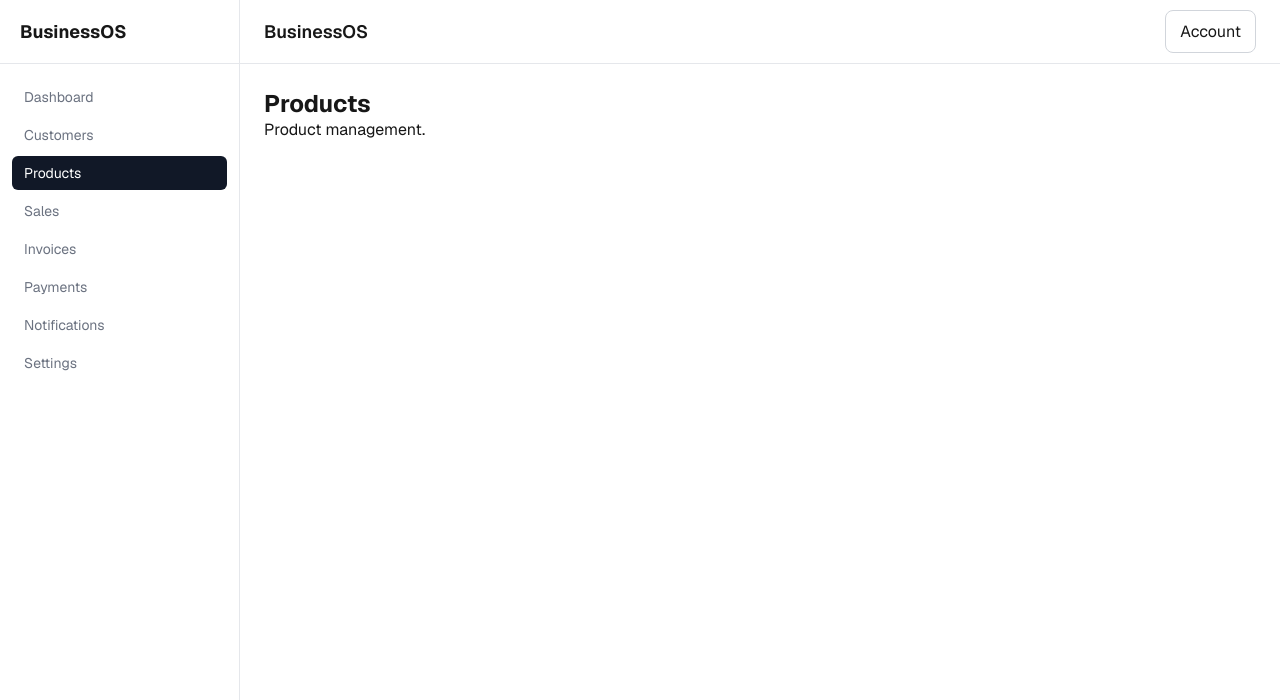
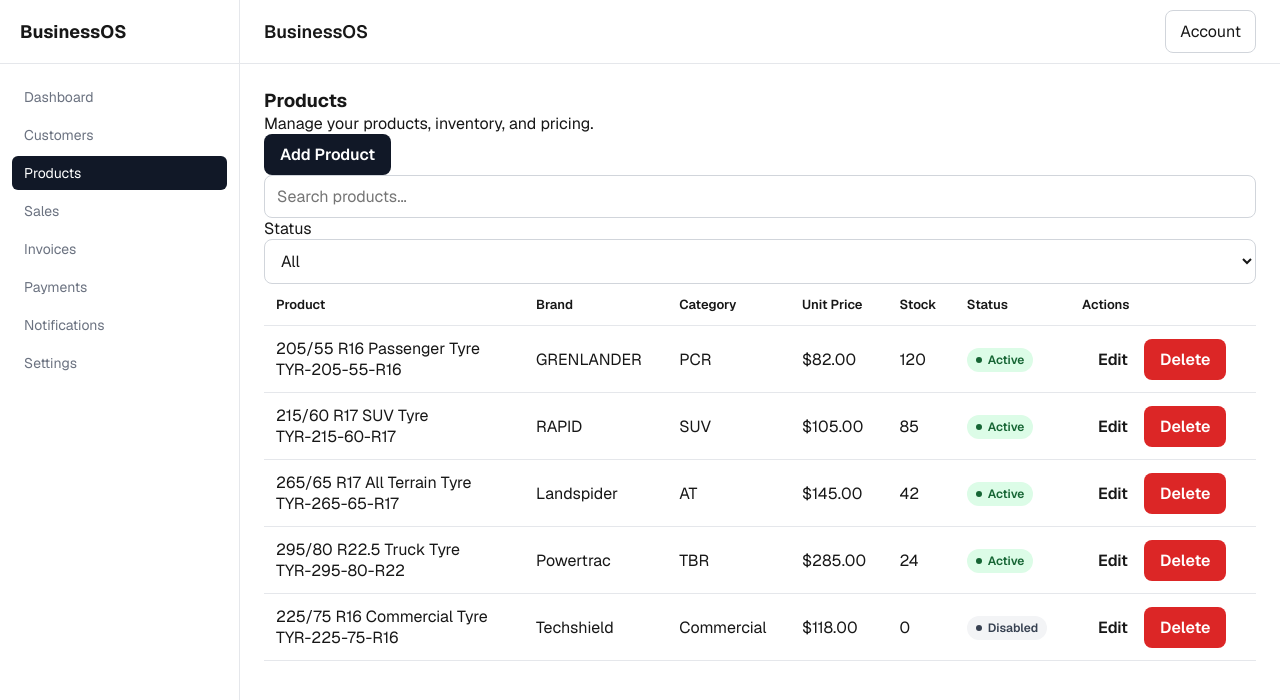
Before and after one commit to sathishbgit-source/businessos-ai, a Next.js app in the folder apps/web/: page /products in a window 1280 px wide. Shown: the top 700 px of the page. Built offline with nearby package versions, Linux system fonts and the light colour scheme.

Commit message:
feat(web): implement products management foundation

```diff
--- a/apps/web/app/(dashboard)/products/page.tsx
+++ b/apps/web/app/(dashboard)/products/page.tsx
@@ -1,8 +1,96 @@
+"use client";
+
+import { useState } from "react";
+import { ProductHeader } from "@/components/products/ProductHeader";
+import { ProductTable } from "@/components/products/ProductTable";
+import type {
+  Product,
+  ProductStatus,
+} from "@/components/products/data/product-data";
+import { useProductStore } from "@/lib/store/product-store";
+
 export default function ProductsPage() {
+  const [search, setSearch] = useState("");
+  const [statusFilter, setStatusFilter] = useState<
+    ProductStatus | "all"
+  >("all");
+
+  const products = useProductStore((state) => state.products);
+  const isLoading = useProductStore((state) => state.isLoading);
+  const error = useProductStore((state) => state.error);
+  const addProduct = useProductStore((state) => state.addProduct);
+  const updateProduct = useProductStore((state) => state.updateProduct);
+  const deleteProduct = useProductStore((state) => state.deleteProduct);
+  const clearError = useProductStore((state) => state.clearError);
+
+  const query = search.trim().toLowerCase();
+
+  const filteredProducts = products.filter((product) => {
+    const matchesSearch =
+      !query ||
+      [
+        product.name,
+        product.sku,
+        product.brand,
+        product.category,
+      ].some((value) => value.toLowerCase().includes(query));
+
+    const matchesStatus =
+      statusFilter === "all" || product.status === statusFilter;
+
+    return matchesSearch && matchesStatus;
+  });
+
+  const handleAddProduct = () => {
+    addProduct({
+      sku: "TYR-NEW",
+      name: "New Product",
+      brand: "GRENLANDER",
+      category: "PCR",
+      unitPrice: 100,
+      stockQuantity: 0,
+      status: "active",
+    });
+  };
+
+  const handleEditProduct = (product: Product) => {
+    updateProduct(product.id, {
+      name: `${product.name} - Updated`,
+    });
+  };
+
+  const handleDeleteProduct = (product: Product) => {
+    deleteProduct(product.id);
+  };
+
   return (
-    <section>
-      <h2>Products</h2>
-      <p>Product management.</p>
+    <section className="space-y-6">
+      <ProductHeader
+        search={search}
+        statusFilter={statusFilter}
+        onSearchChange={setSearch}
+        onStatusFilterChange={setStatusFilter}
+        onAddProduct={handleAddProduct}
+      />
+
+      {error ? (
+        <div role="alert">
+          <p>{error}</p>
+          <button type="button" onClick={clearError}>
+            Dismiss
+          </button>
+        </div>
+      ) : null}
+
+      {isLoading ? (
+        <p>Loading products...</p>
+      ) : (
+        <ProductTable
+          products={filteredProducts}
+          onEditProduct={handleEditProduct}
+          onDeleteProduct={handleDeleteProduct}
+        />
+      )}
     </section>
   );
 }
--- /dev/null
+++ b/apps/web/components/products/ProductHeader.tsx
@@ -0,0 +1,62 @@
+import { Button, Input } from "@/components/ui";
+import type { ProductStatus } from "./data/product-data";
+
+interface ProductHeaderProps {
+  search: string;
+  statusFilter: ProductStatus | "all";
+  onSearchChange: (value: string) => void;
+  onStatusFilterChange: (value: ProductStatus | "all") => void;
+  onAddProduct: () => void;
+}
+
+export function ProductHeader({
+  search,
+  statusFilter,
+  onSearchChange,
+  onStatusFilterChange,
+  onAddProduct,
+}: ProductHeaderProps) {
+  return (
+    <section>
+      <div className="flex flex-col gap-4 sm:flex-row sm:items-center sm:justify-between">
+        <div>
+          <h1 className="text-2xl font-semibold">Products</h1>
+          <p className="text-sm text-muted-foreground">
+            Manage your products, inventory, and pricing.
+          </p>
+        </div>
+
+        <Button onClick={onAddProduct}>Add Product</Button>
+      </div>
+
+      <div className="flex flex-col gap-3 sm:flex-row sm:items-end">
+        <div className="w-full sm:max-w-md">
+          <Input
+            value={search}
+            onChange={(event) => onSearchChange(event.target.value)}
+            placeholder="Search products..."
+            aria-label="Search products"
+          />
+        </div>
+
+        <label className="flex flex-col gap-1 text-sm">
+          <span>Status</span>
+          <select
+            value={statusFilter}
+            onChange={(event) =>
+              onStatusFilterChange(
+                event.target.value as ProductStatus | "all",
+              )
+            }
+            className="ui-input"
+            aria-label="Filter products by status"
+          >
+            <option value="all">All</option>
+            <option value="active">Active</option>
+            <option value="disabled">Disabled</option>
+          </select>
+        </label>
+      </div>
+    </section>
+  );
+}
--- /dev/null
+++ b/apps/web/components/products/ProductTable.tsx
@@ -0,0 +1,80 @@
+import { Button, StatusBadge, Table } from "@/components/ui";
+import type { Product } from "./data/product-data";
+
+interface ProductTableProps {
+  products: Product[];
+  onEditProduct: (product: Product) => void;
+  onDeleteProduct: (product: Product) => void;
+}
+
+export function ProductTable({
+  products,
+  onEditProduct,
+  onDeleteProduct,
+}: ProductTableProps) {
+  const columns = [
+    {
+      key: "name",
+      header: "Product",
+      render: (product: Product) => (
+        <div>
+          <p className="font-medium">{product.name}</p>
+          <p className="text-sm text-muted-foreground">{product.sku}</p>
+        </div>
+      ),
+    },
+    {
+      key: "brand",
+      header: "Brand",
+    },
+    {
+      key: "category",
+      header: "Category",
+    },
+    {
+      key: "unitPrice",
+      header: "Unit Price",
+      render: (product: Product) => `$${product.unitPrice.toFixed(2)}`,
+    },
+    {
+      key: "stockQuantity",
+      header: "Stock",
+    },
+    {
+      key: "status",
+      header: "Status",
+      render: (product: Product) => (
+        <StatusBadge status={product.status} />
+      ),
+    },
+    {
+      key: "actions",
+      header: "Actions",
+      render: (product: Product) => (
+        <div className="flex gap-2">
+          <Button
+            variant="ghost"
+            onClick={() => onEditProduct(product)}
+          >
+            Edit
+          </Button>
+          <Button
+            variant="danger"
+            onClick={() => onDeleteProduct(product)}
+          >
+            Delete
+          </Button>
+        </div>
+      ),
+    },
+  ];
+
+  return (
+    <Table
+      columns={columns}
+      data={products}
+      getRowKey={(product) => product.id}
+      emptyMessage="No products found."
+    />
+  );
+}
--- /dev/null
+++ b/apps/web/components/products/data/product-data.ts
@@ -0,0 +1,65 @@
+export type ProductStatus = "active" | "disabled";
+
+export interface Product {
+  id: string;
+  sku: string;
+  name: string;
+  brand: string;
+  category: string;
+  unitPrice: number;
+  stockQuantity: number;
+  status: ProductStatus;
+}
+
+export const productData: Product[] = [
+  {
+    id: "PRD-001",
+    sku: "TYR-205-55-R16",
+    name: "205/55 R16 Passenger Tyre",
+    brand: "GRENLANDER",
+    category: "PCR",
+    unitPrice: 82,
+    stockQuantity: 120,
+    status: "active",
+  },
+  {
+    id: "PRD-002",
+    sku: "TYR-215-60-R17",
+    name: "215/60 R17 SUV Tyre",
+    brand: "RAPID",
+    category: "SUV",
+    unitPrice: 105,
+    stockQuantity: 85,
+    status: "active",
+  },
+  {
+    id: "PRD-003",
+    sku: "TYR-265-65-R17",
+    name: "265/65 R17 All Terrain Tyre",
+    brand: "Landspider",
+    category: "AT",
+    unitPrice: 145,
+    stockQuantity: 42,
+    status: "active",
+  },
+  {
+    id: "PRD-004",
+    sku: "TYR-295-80-R22",
+    name: "295/80 R22.5 Truck Tyre",
+    brand: "Powertrac",
+    category: "TBR",
+    unitPrice: 285,
+    stockQuantity: 24,
+    status: "active",
+  },
+  {
+    id: "PRD-005",
+    sku: "TYR-225-75-R16",
+    name: "225/75 R16 Commercial Tyre",
+    brand: "Techshield",
+    category: "Commercial",
+    unitPrice: 118,
+    stockQuantity: 0,
+    status: "disabled",
+  },
+];
--- /dev/null
+++ b/apps/web/lib/store/product-store.ts
@@ -0,0 +1,107 @@
+import { create } from "zustand";
+import {
+  productData,
+  type Product,
+} from "@/components/products/data/product-data";
+
+export interface ProductInput {
+  sku: string;
+  name: string;
+  brand: string;
+  category: string;
+  unitPrice: number;
+  stockQuantity: number;
+  status: Product["status"];
+}
+
+export interface ProductState {
+  products: Product[];
+  isLoading: boolean;
+  error: string | null;
+
+  setProducts: (products: Product[]) => void;
+  addProduct: (product: ProductInput) => void;
+  updateProduct: (id: string, updates: Partial<ProductInput>) => void;
+  deleteProduct: (id: string) => void;
+  clearError: () => void;
+}
+
+function getNextProductId(products: Product[]) {
+  const ids = products
+    .map((product) => Number(product.id.replace("PRD-", "")))
+    .filter(Number.isFinite);
+
+  const nextId = Math.max(0, ...ids) + 1;
+
+  return `PRD-${String(nextId).padStart(3, "0")}`;
+}
+
+export const useProductStore = create<ProductState>((set) => ({
+  products: productData,
+  isLoading: false,
+  error: null,
+
+  setProducts: (products) => {
+    set({
+      products,
+      error: null,
+    });
+  },
+
+  addProduct: (product) => {
+    set((state) => ({
+      products: [
+        ...state.products,
+        {
+          ...product,
+          id: getNextProductId(state.products),
+        },
+      ],
+      error: null,
+    }));
+  },
+
+  updateProduct: (id, updates) => {
+    set((state) => {
+      const productExists = state.products.some(
+        (product) => product.id === id,
+      );
+
+      if (!productExists) {
+        return {
+          error: `Product ${id} was not found.`,
+        };
+      }
+
+      return {
+        products: state.products.map((product) =>
+          product.id === id ? { ...product, ...updates } : product,
+        ),
+        error: null,
+      };
+    });
+  },
+
+  deleteProduct: (id) => {
+    set((state) => {
+      const productExists = state.products.some(
+        (product) => product.id === id,
+      );
+
+      if (!productExists) {
+        return {
+          error: `Product ${id} was not found.`,
+        };
+      }
+
+      return {
+        products: state.products.filter((product) => product.id !== id),
+        error: null,
+      };
+    });
+  },
+
+  clearError: () => {
+    set({ error: null });
+  },
+}));
```
